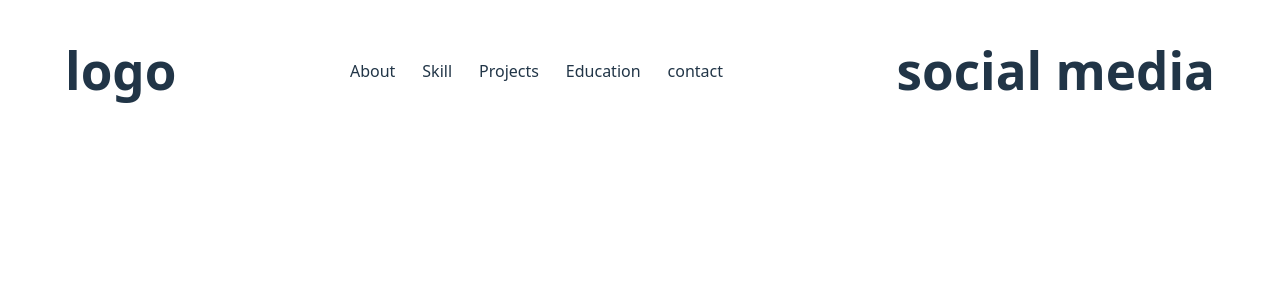
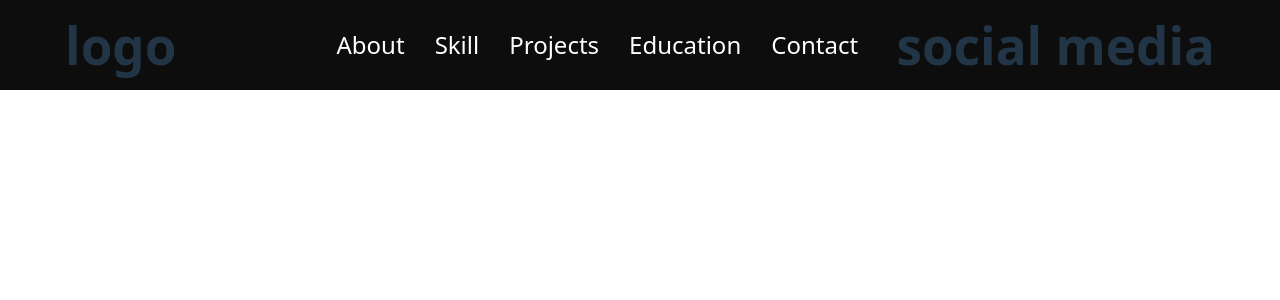
Before and after one commit to ashfaq-ui/portfolio, a React (Vite) app in the folder frontend/: page / in a window 1280 px wide. Shown: the top 300 px of the page. Built offline with nearby package versions, Linux system fonts and the light colour scheme.

Commit message:
nav bar added

```diff
--- a/frontend/src/components/Navbar.css
+++ b/frontend/src/components/Navbar.css
@@ -3,11 +3,13 @@
     align-items: center;
     justify-content: space-around;
     width: 100vw;
+    height: 90px;
 
 
     position: fixed ;
     top: 0px;
-
+    background-color: #0D0D0D;
+    /* backdrop-filter: blur(10px) */
 }
 
 .nav-list{
@@ -17,6 +19,7 @@
     justify-content: space-around;
     padding: 30px 30px;
     width: 400px;
+    gap: 30px ;
 
 
 }
@@ -24,5 +27,6 @@
 .nav-list a{
     text-decoration: none;
     font-size: 24px;
+    color: white;
 
 }
--- a/frontend/src/components/Navbar.jsx
+++ b/frontend/src/components/Navbar.jsx
@@ -9,11 +9,11 @@
                 <h1>logo</h1>
 
                 <ul className="nav-list">
-                    <li>About</li>
-                    <li>Skill</li>
-                    <li>Projects</li>
-                    <li>Education</li>
-                    <li>contact</li>
+                    <li><a href="#">About</a></li>
+                    <li><a href="#">Skill</a></li>
+                    <li><a href="#">Projects</a></li>
+                    <li><a href="#">Education</a></li>
+                    <li><a href="#">Contact</a></li>
                 </ul>
 
 
```
